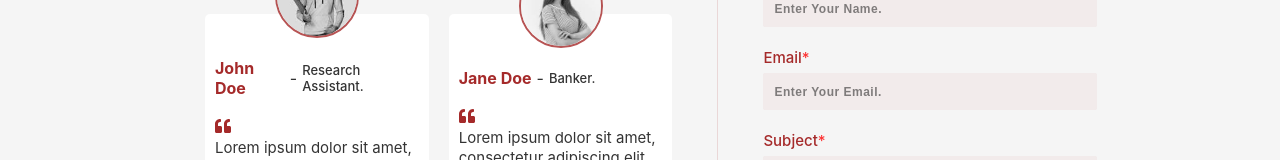
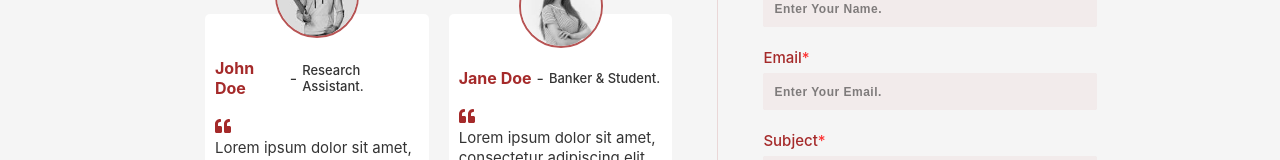
Before and after one commit to 1wes/WriteMe-Carbon, a React (Create React App) app: page /about in a window 1280 px wide. Shown: the part 4208-4368 px from the top of the page. Built offline with nearby package versions, Linux system fonts and the light colour scheme.

Commit message:
minor changes

```diff
--- a/src/components/contact.js
+++ b/src/components/contact.js
@@ -88,7 +88,7 @@ const Contact=()=>{
                             <div className='testimonials-card'>
                                 <Testimonial name={`John Doe`} occupation={`Research Assistant`} src={require('../testi.jpeg')} testimony={`Lorem ipsum dolor sit amet, consectetur adipiscing elit. Sed ultrices
                                     ullamcorper fringilla. Integer auctor massa id dolor ultricies efficitur. massa id dolor ultricies efficitur. Proin eu felis metus. Aenean vestibulum.`}/>
-                                <Testimonial name={`Jane Doe`} occupation={`Banker`} src={require('../testi2.jpeg')} testimony={`Lorem ipsum dolor sit amet, consectetur adipiscing elit. Sed ultrices
+                                <Testimonial name={`Jane Doe`} occupation={`Banker & Student`} src={require('../testi2.jpeg')} testimony={`Lorem ipsum dolor sit amet, consectetur adipiscing elit. Sed ultrices
                                     ullamcorper fringilla. Integer auctor massa id dolor ultricies efficitur. massa id dolor ultricies efficitur. Proin eu felis metus. Aenean vestibulum.`}/>
                             </div>
                         </div>
```
